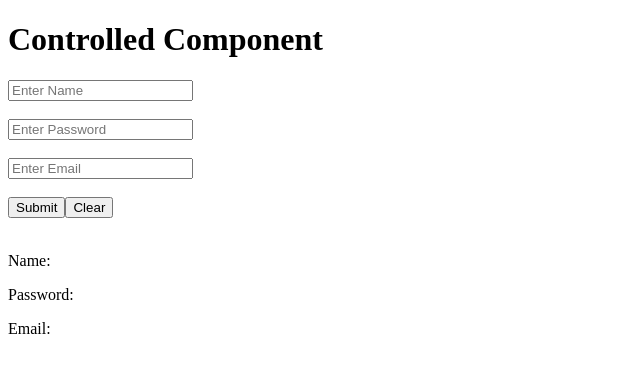
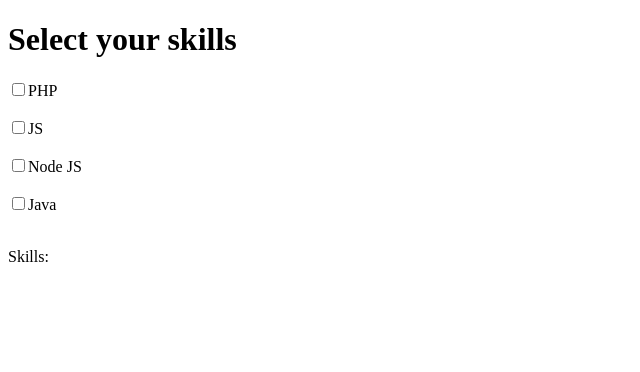
Before and after one commit to ashrafulahsan/react-blog-2026, a React (Vite) app: page / in a window 1280 px wide. Shown: the top 372 px of the page, without its empty margins (0-640 px from the left). Built offline with nearby package versions, Linux system fonts and the light colour scheme.

Commit message:
Multiple checkbox select , unselect

```diff
--- a/src/App.jsx
+++ b/src/App.jsx
@@ -1,9 +1,9 @@
-import ControlledComponent from "./ControlledComponent"
+import Checkbox from "./Checkbox"
 
 function App() {
   return (
     <>
-     <ControlledComponent />
+     <Checkbox />
     </>
   )
 }
--- /dev/null
+++ b/src/Checkbox.jsx
@@ -0,0 +1,37 @@
+import { useState } from "react"
+
+function Checkbox(){
+
+    const [skills,setSkills]=useState([])
+    const handleSkills=()=>{
+        // console.log(event.target.value, event.target.checked)
+        if(event.target.checked){
+            setSkills([...skills, event.target.value])
+        }else{
+            setSkills([...skills.filter((item)=>item!=event.target.value)])
+        }
+    }
+
+    return(
+        <div>
+            <h1>Select your skills</h1>
+
+            <input onChange={handleSkills} type="checkbox" id="php" value="php" />
+            <label htmlFor="php">PHP</label>
+            <br /> <br />
+            <input onChange={handleSkills} type="checkbox" id="js" value="js" />
+            <label htmlFor="js">JS</label>
+            <br /> <br />
+            <input onChange={handleSkills} type="checkbox" id="nodejs" value="nodejs" />
+            <label htmlFor="nodejs">Node JS</label>
+            <br /> <br />
+            <input onChange={handleSkills} type="checkbox" id="java" value="java" />
+            <label htmlFor="java">Java</label>
+            <br /> <br />
+
+            <p>Skills: {skills.toString()}</p>
+        </div>
+    )
+}
+
+export default Checkbox
```
